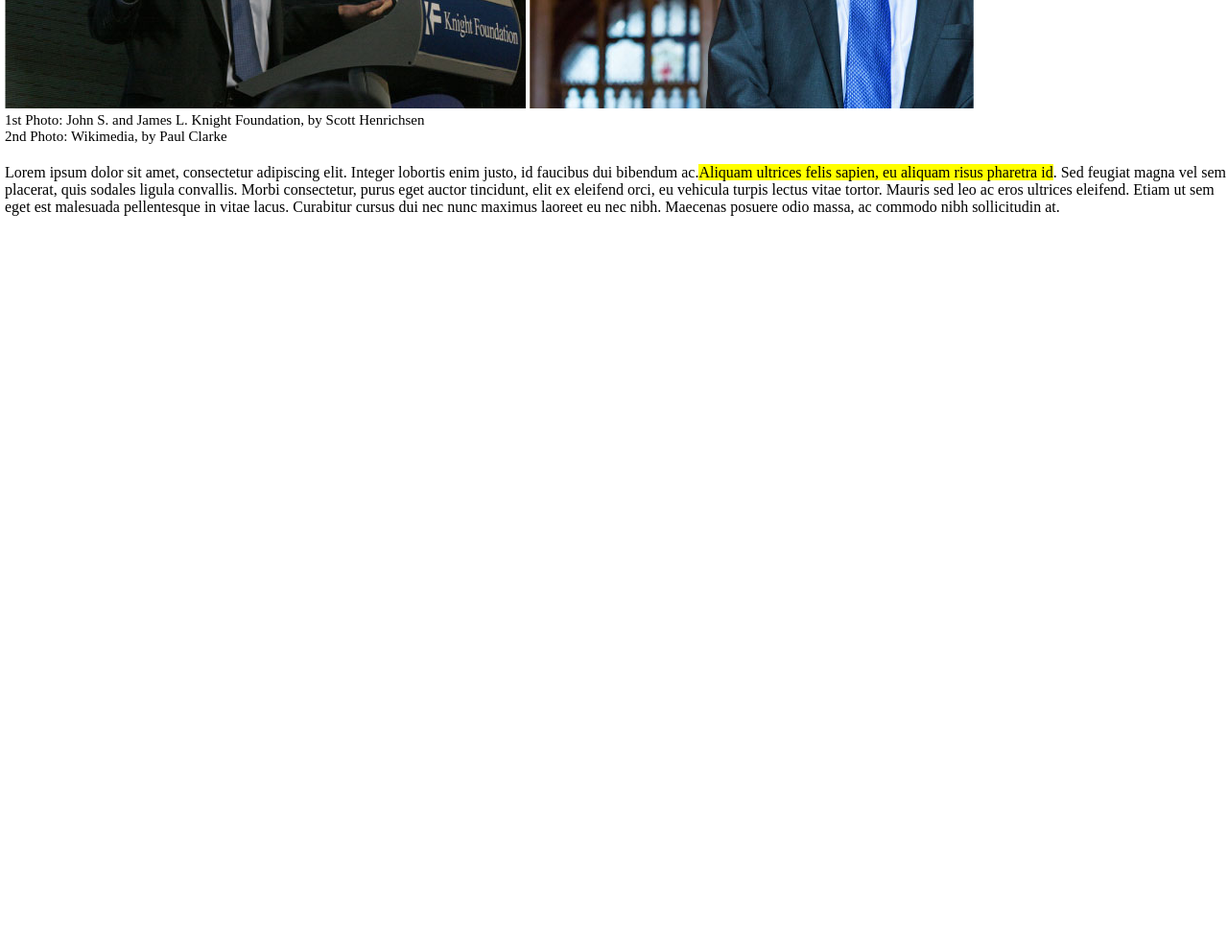
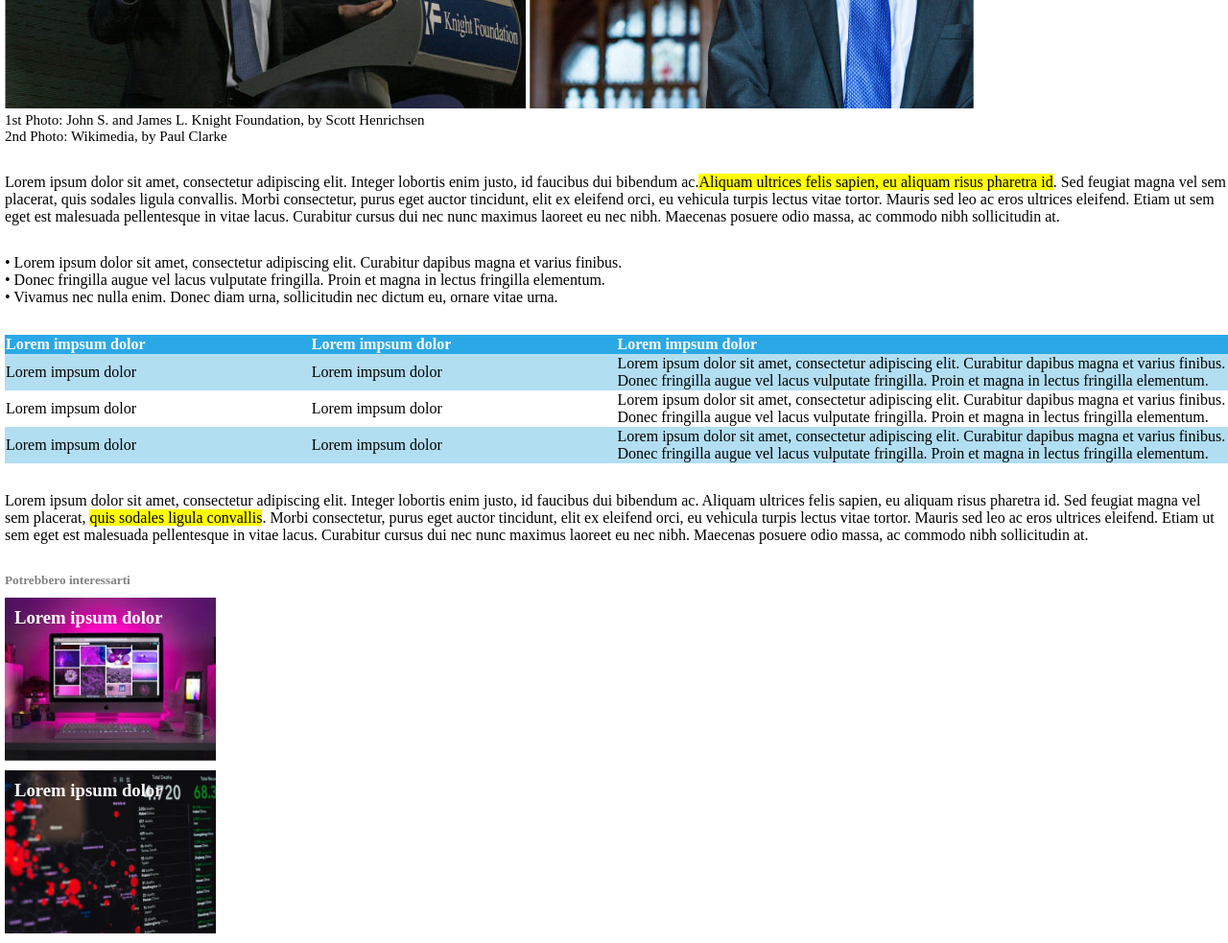
Before and after one commit to Mosi8/html-css-booleaner, a plain HTML site: page index.html in a window 1280 px wide. Shown: the part 500-1483 px from the top of the page at 96% size. Before the commit the page ends 800 px from the top, so only its background shows below. Drawn offline with Linux system fonts and the light colour scheme.

Commit message:
Completo

```diff
--- a/index.html
+++ b/index.html
@@ -27,9 +27,53 @@
                 <p>Lorem ipsum dolor sit amet, consectetur adipiscing elit. Integer lobortis enim justo, id faucibus dui bibendum ac.<span id="evidenziato">Aliquam ultrices felis sapien, eu aliquam risus pharetra id</span>. Sed feugiat magna vel sem placerat, quis sodales ligula convallis. Morbi consectetur, purus eget auctor tincidunt, elit ex eleifend orci, eu vehicula turpis lectus vitae tortor. Mauris sed leo ac eros ultrices eleifend. Etiam ut sem eget est malesuada pellentesque in vitae lacus. Curabitur cursus dui nec nunc maximus laoreet eu nec nibh. Maecenas posuere odio massa, ac commodo nibh sollicitudin at.</p>
             </section>
 
+            <section id="elenco">
+                &#8226; Lorem ipsum dolor sit amet, consectetur adipiscing elit. Curabitur dapibus magna et varius finibus. <br>
+                &#8226; Donec fringilla augue vel lacus vulputate fringilla. Proin et magna in lectus fringilla elementum. <br>
+                &#8226; Vivamus nec nulla enim. Donec diam urna, sollicitudin nec dictum eu, ornare vitae urna.
+            </section>
+
+            <section id="tabella">
+                <table>
+                    <thead>
+                        <tr>
+                            <th id="colonna1">Lorem impsum dolor</th>
+                            <th id="colonna1">Lorem impsum dolor</th>
+                            <th id="colonna2">Lorem impsum dolor</th>
+                        </tr>
+                    </thead>
+                    <tbody>
+                        <tr class="riga">
+                            <td>Lorem impsum dolor</td>
+                            <td>Lorem impsum dolor</td>
+                            <td>Lorem ipsum dolor sit amet, consectetur adipiscing elit. Curabitur dapibus magna et varius finibus. Donec fringilla augue vel lacus vulputate fringilla. Proin et magna in lectus fringilla elementum.</td>
+                        </tr>
+                        <tr>
+                            <td>Lorem impsum dolor</td>
+                            <td>Lorem impsum dolor</td>
+                            <td>Lorem ipsum dolor sit amet, consectetur adipiscing elit. Curabitur dapibus magna et varius finibus. Donec fringilla augue vel lacus vulputate fringilla. Proin et magna in lectus fringilla elementum.</td>
+                        </tr>
+                        <tr class="riga">
+                            <td>Lorem impsum dolor</td>
+                            <td>Lorem impsum dolor</td>
+                            <td>Lorem ipsum dolor sit amet, consectetur adipiscing elit. Curabitur dapibus magna et varius finibus. Donec fringilla augue vel lacus vulputate fringilla. Proin et magna in lectus fringilla elementum.</td>
+                        </tr>
+                    </tbody>
+                </table>
+            </section>
+
+            <section>
+                <p>Lorem ipsum dolor sit amet, consectetur adipiscing elit. Integer lobortis enim justo, id faucibus dui bibendum ac. Aliquam ultrices felis sapien, eu aliquam risus pharetra id. Sed feugiat magna vel sem placerat, <span id="evidenziato">quis sodales ligula convallis</span>. Morbi consectetur, purus eget auctor tincidunt, elit ex eleifend orci, eu vehicula turpis lectus vitae tortor. Mauris sed leo ac eros ultrices eleifend. Etiam ut sem eget est malesuada pellentesque in vitae lacus. Curabitur cursus dui nec nunc maximus laoreet eu nec nibh. Maecenas posuere odio massa, ac commodo nibh sollicitudin at.</p>
+            </section>
         </main>
         <footer>
-
+            <h5>Potrebbero interessarti</h5>
+            <div id="pc">
+                <h3>Lorem ipsum dolor</h3>
+            </div>
+            <div id="foto2">
+                <h3>Lorem ipsum dolor</h3>
+            </div>
         </footer>
     </body>
 </html>
--- a/style.css
+++ b/style.css
@@ -46,5 +46,59 @@ main span{
 }
 
 section p{
-    padding-top: 20px;
+    padding-top: 30px;
 }
+
+#elenco{
+    padding-top: 30px;
+}
+
+#tabella{
+    padding-top: 30px;
+}
+
+#colonna1{
+    width: 25%;
+}
+
+table{
+    padding-top: 25px;
+    border-collapse: collapse;
+    text-align: left;
+}
+table th{
+    background-color: rgb(42,168,229);
+    color: white;
+}
+
+table .riga{
+    background-color: rgb(178,222,242) ;
+}
+
+h5{
+    padding: 30px 0px 0px 5px;
+    color: rgb(128,128,128);
+}
+
+footer div{
+    color: white;
+}
+#pc{
+    width: 200px;
+    height: 150px;
+    background-position: center;
+    background-size: cover;
+    padding: 10px;
+    margin: 10px 0px 0px 5px;
+    background-image: url(img/monitor.jpg);
+}
+
+#foto2{
+    width: 200px;
+    height: 150px;
+    background-position: center;
+    background-size: cover;
+    padding: 10px;
+    margin: 10px 0px 10px 5px;
+    background-image: url(img/graph.jpg);
+}
```
